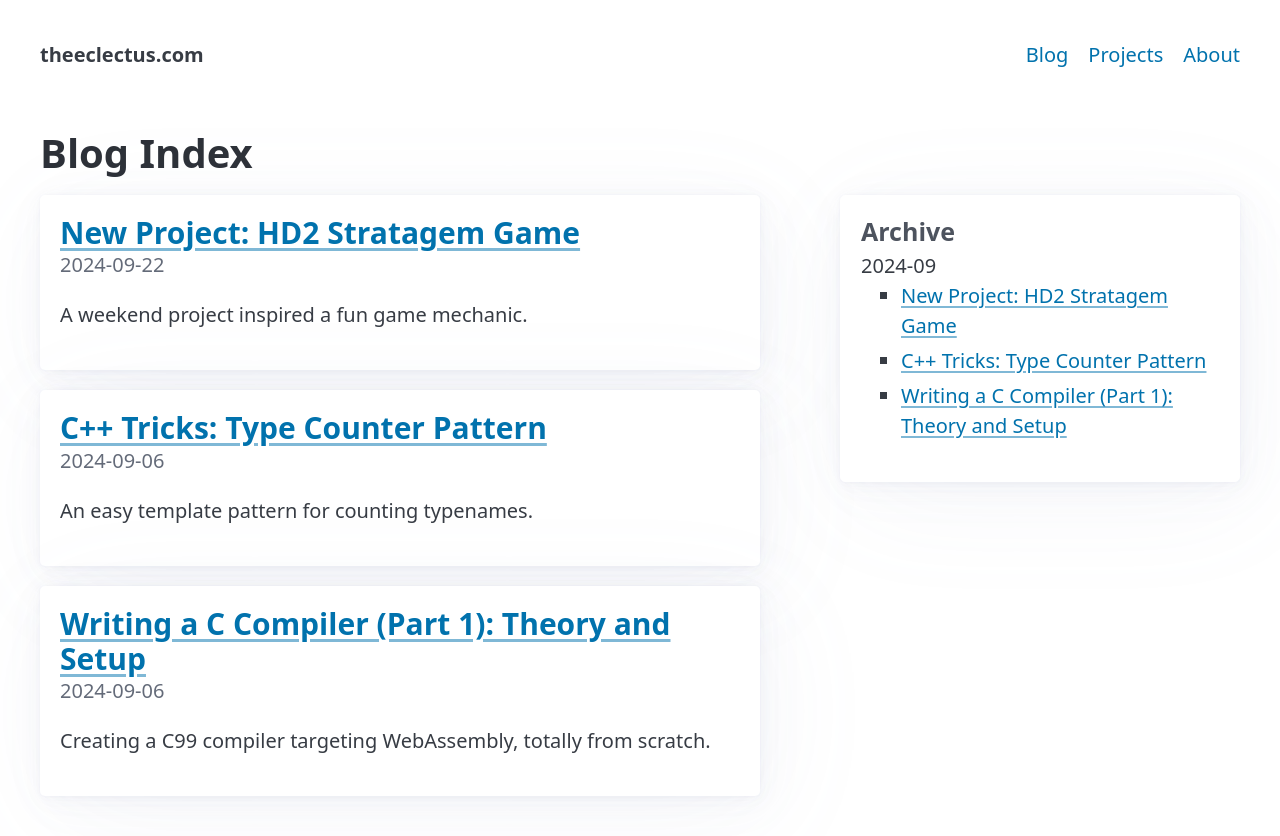
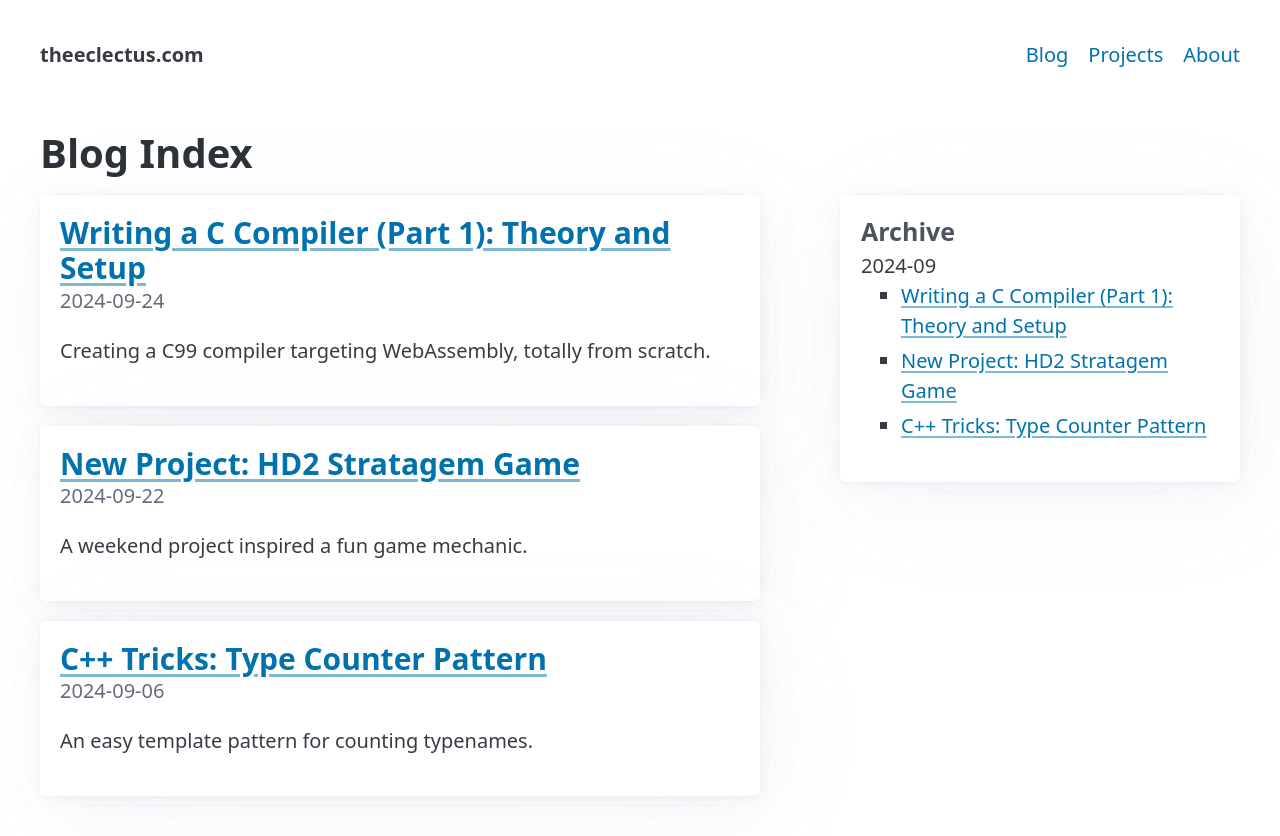
Before and after one commit to TheEclectus/theeclectus.github.io, a plain HTML site: page index.html in a window 1280 px wide. Drawn offline with nearby package versions, Linux system fonts and the light colour scheme; a script that the page names is missing; a small style sheet from the web is missing.

Commit message:
9-24-2024 #5 ... AND forcibly refreshing index.html to reflect the publish date

```diff
--- a/index.html
+++ b/index.html
@@ -100,6 +100,14 @@
 
 		<article>
 			<hgroup>
+				<h3><a href="https://theeclectus.com/blog/writing-a-c-compiler-part-1/">Writing a C Compiler (Part 1): Theory and Setup</a></h3>
+				<p>2024-09-24
+			</hgroup>
+			<p>Creating a C99 compiler targeting WebAssembly, totally from scratch.</p>
+		</article>
+
+		<article>
+			<hgroup>
 				<h3><a href="https://theeclectus.com/blog/hddr/">New Project: HD2 Stratagem Game</a></h3>
 				<p>2024-09-22
 			</hgroup>
@@ -114,14 +122,6 @@
 			<p>An easy template pattern for counting typenames.</p>
 		</article>
 
-		<article>
-			<hgroup>
-				<h3><a href="https://theeclectus.com/blog/writing-a-c-compiler-part-1/">Writing a C Compiler (Part 1): Theory and Setup</a></h3>
-				<p>2024-09-06
-			</hgroup>
-			<p>Creating a C99 compiler targeting WebAssembly, totally from scratch.</p>
-		</article>
-
 	</div>
 
 	<article class="sidebar">
@@ -130,11 +130,11 @@
 			<div> 2024-09 </div>
 				<ul>
 
+					<li><a href="https://theeclectus.com/blog/writing-a-c-compiler-part-1/">Writing a C Compiler (Part 1): Theory and Setup</a></li>
+
 					<li><a href="https://theeclectus.com/blog/hddr/">New Project: HD2 Stratagem Game</a></li>
 
 					<li><a href="https://theeclectus.com/blog/type-counter/">C++ Tricks: Type Counter Pattern</a></li>
-
-					<li><a href="https://theeclectus.com/blog/writing-a-c-compiler-part-1/">Writing a C Compiler (Part 1): Theory and Setup</a></li>
 
 				</ul>
 
```
